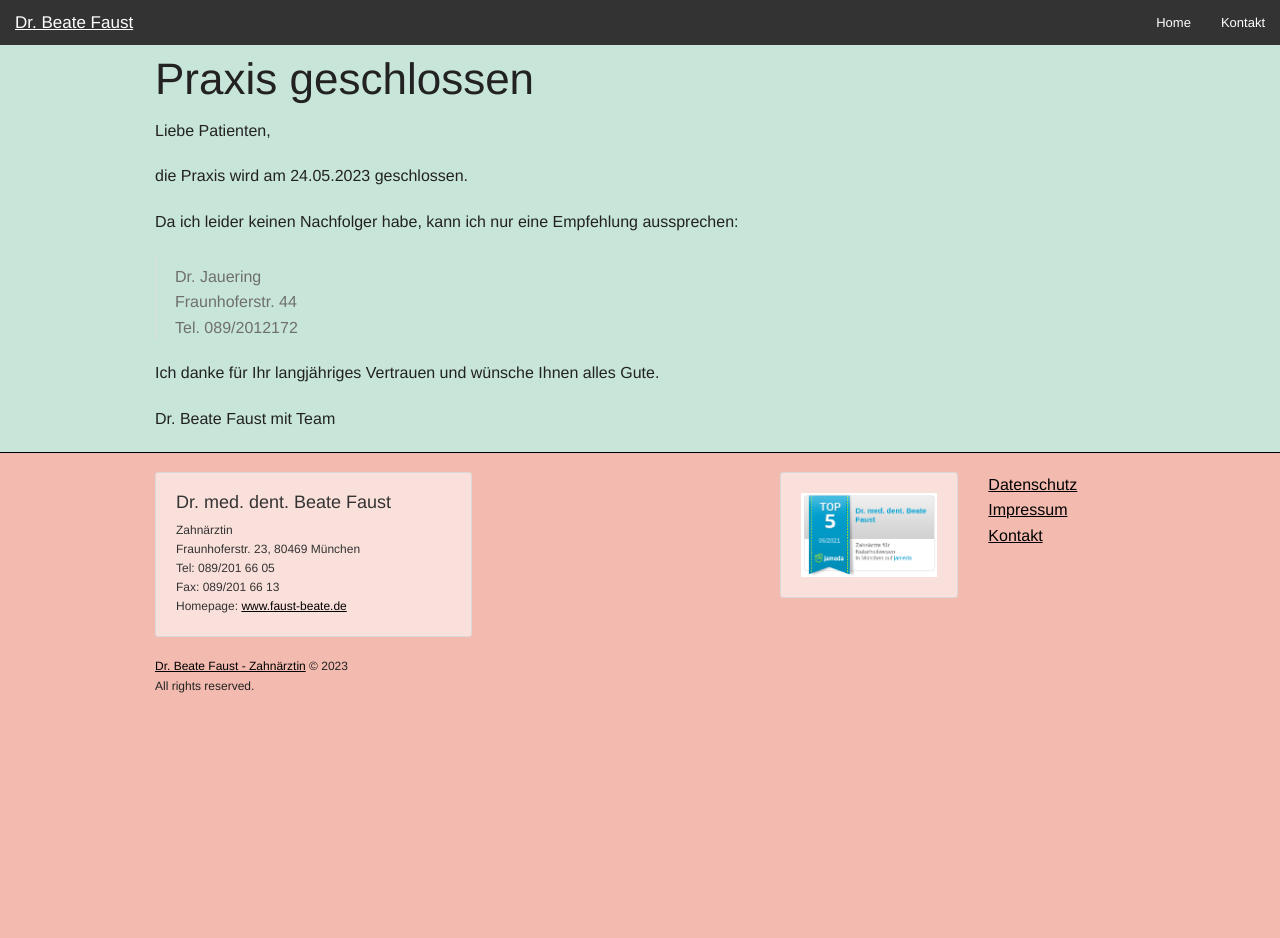
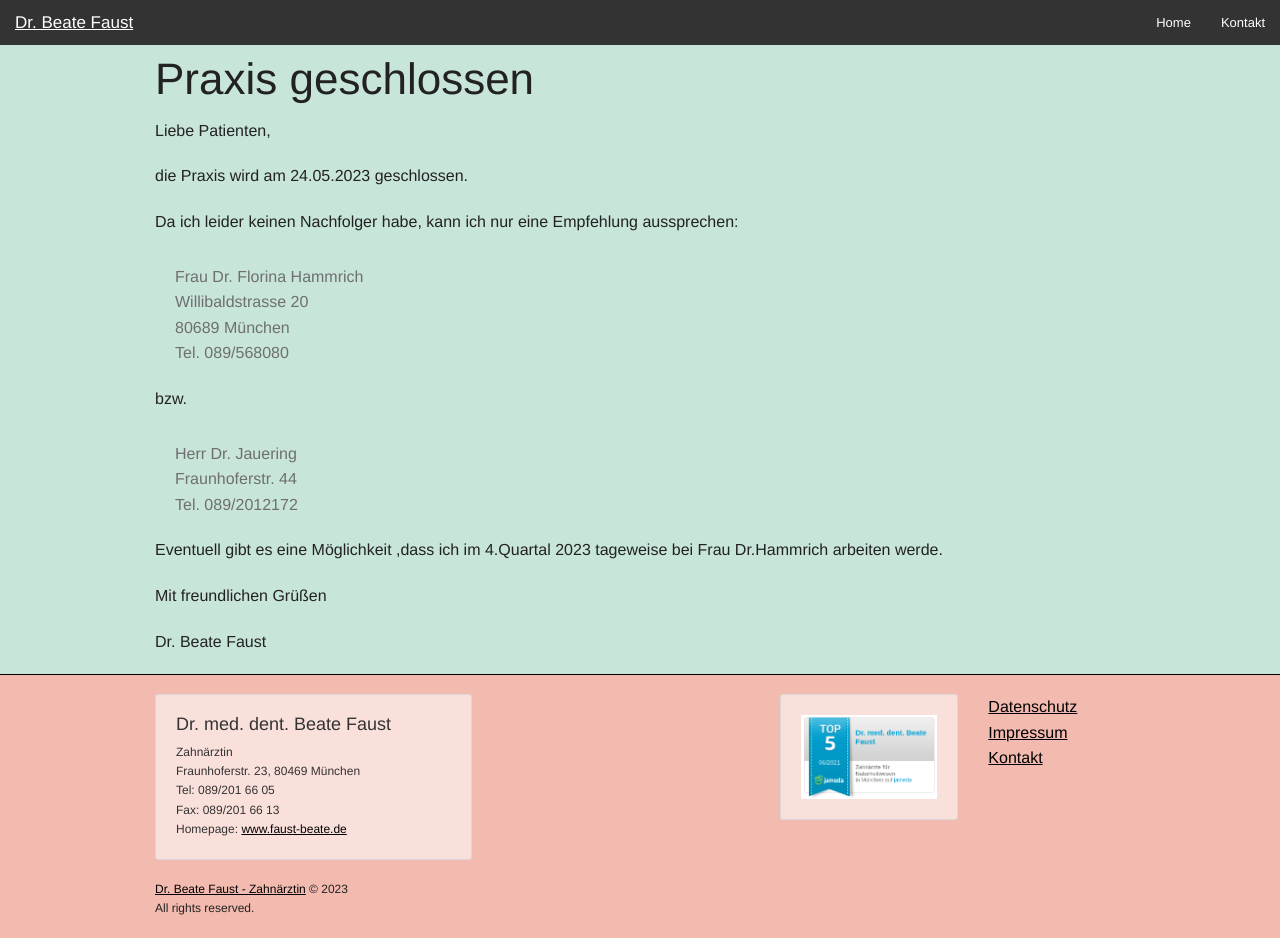
Before and after one commit to faust-beate/faust-beate.github.io, a Jekyll site: the page built from index.md, in a window 1280 px wide and 938 px high. Built offline with Jekyll 4.4.1, drawn with Linux system fonts in a browser that asks for light colours; our own code applies the rules of GitHub Pages for plain Markdown files.

Commit message:
Update Empfehlungen

```diff
--- a/index.md
+++ b/index.md
@@ -7,11 +7,22 @@ die Praxis wird am 24.05.2023 geschlossen.
 Da ich leider keinen Nachfolger habe, kann ich nur eine Empfehlung aussprechen:
 
 <blockquote>
-Dr. Jauering<br>
+Frau Dr. Florina Hammrich<br>
+Willibaldstrasse 20<br>
+80689 München<br>
+Tel. 089/568080
+</blockquote>
+
+bzw.
+
+<blockquote>
+Herr Dr. Jauering<br>
 Fraunhoferstr. 44<br>
 Tel. 089/2012172
 </blockquote>
 
-Ich danke für Ihr langjähriges Vertrauen und wünsche Ihnen alles Gute.
+Eventuell gibt es eine Möglichkeit ,dass ich im 4.Quartal 2023 tageweise bei Frau Dr.Hammrich arbeiten werde.
 
-Dr. Beate Faust mit Team
+Mit freundlichen Grüßen
+
+Dr. Beate Faust
```
